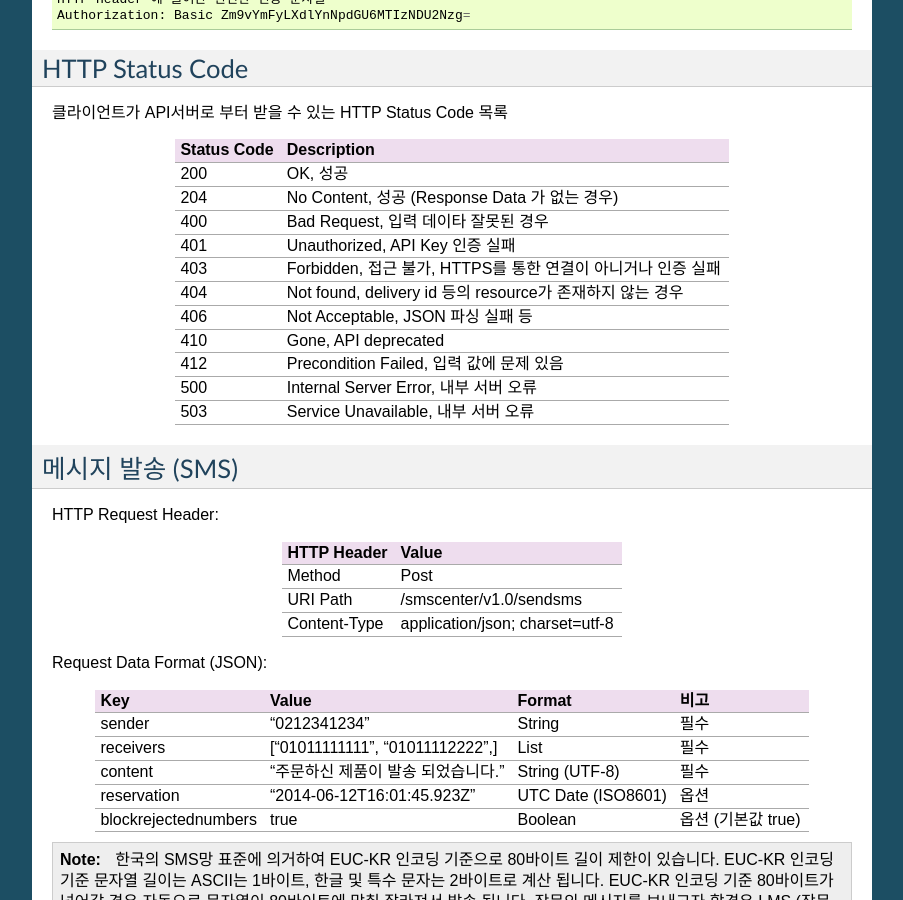
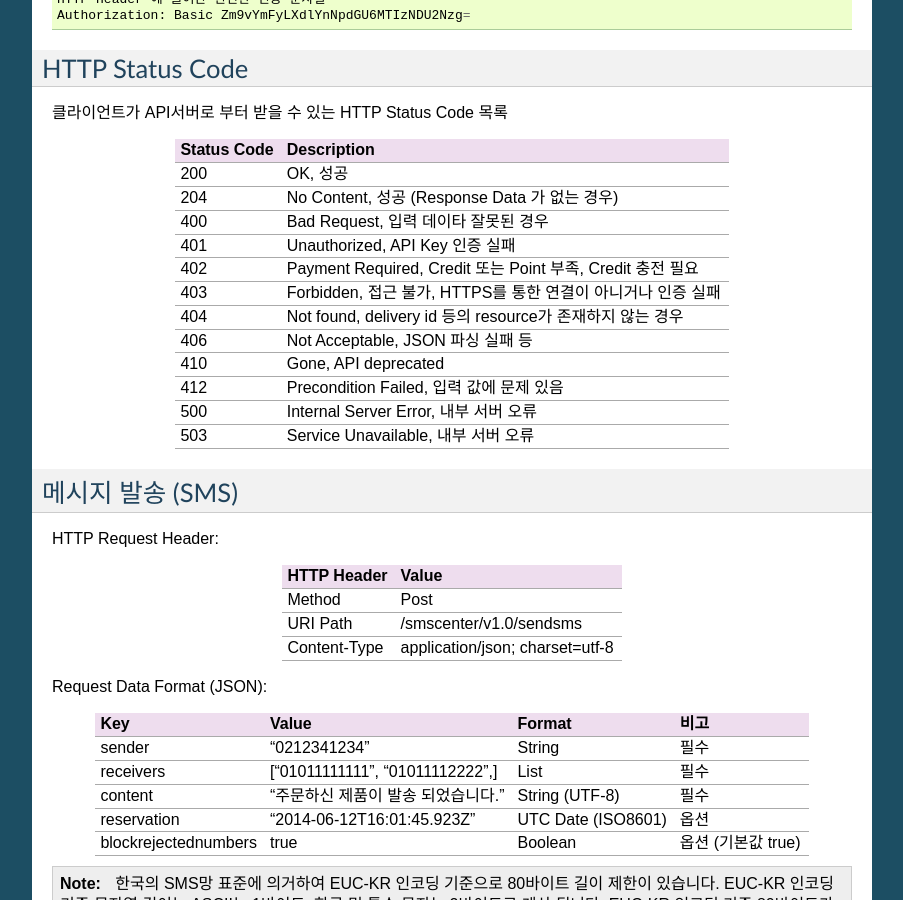
Before and after one commit to BlueHouseLab/sms-openapi, a Sphinx documentation site: the page built from docs/restful.rst, in a window 1280 px wide and 900 px high, scrolled down 680 px. Shown: the whole window, without its empty margins (198-1101 px from the left). Built offline with Sphinx 7.4.7, drawn with Linux system fonts in a browser that asks for light colours.

Commit message:
add description for status code 402

```diff
--- a/docs/restful.rst
+++ b/docs/restful.rst
@@ -57,6 +57,7 @@ Status Code    Description
 204            No Content, 성공 (Response Data 가 없는 경우)
 400            Bad Request, 입력 데이타 잘못된 경우
 401            Unauthorized, API Key 인증 실패
+402            Payment Required, Credit 또는 Point 부족, Credit 충전 필요
 403            Forbidden, 접근 불가, HTTPS를 통한 연결이 아니거나 인증 실패
 404            Not found, delivery id 등의 resource가 존재하지 않는 경우
 406            Not Acceptable, JSON 파싱 실패 등
```
